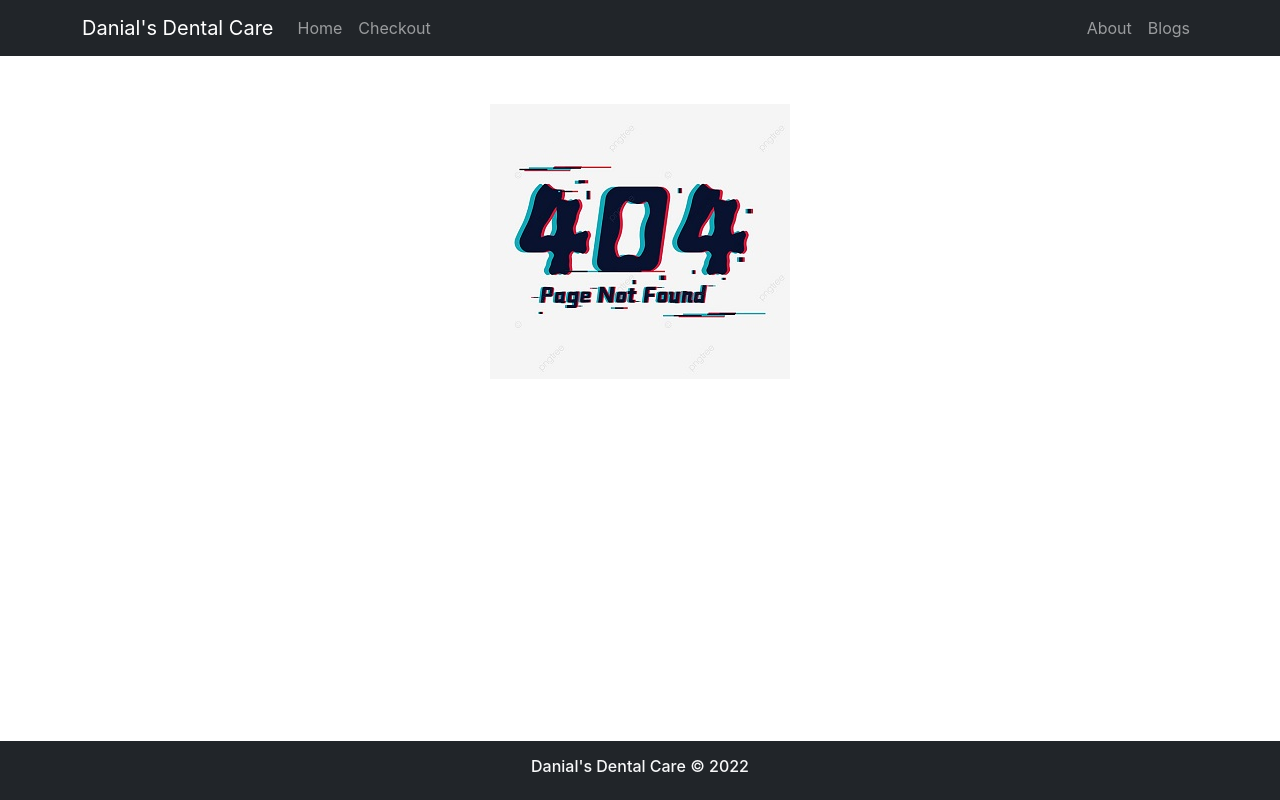
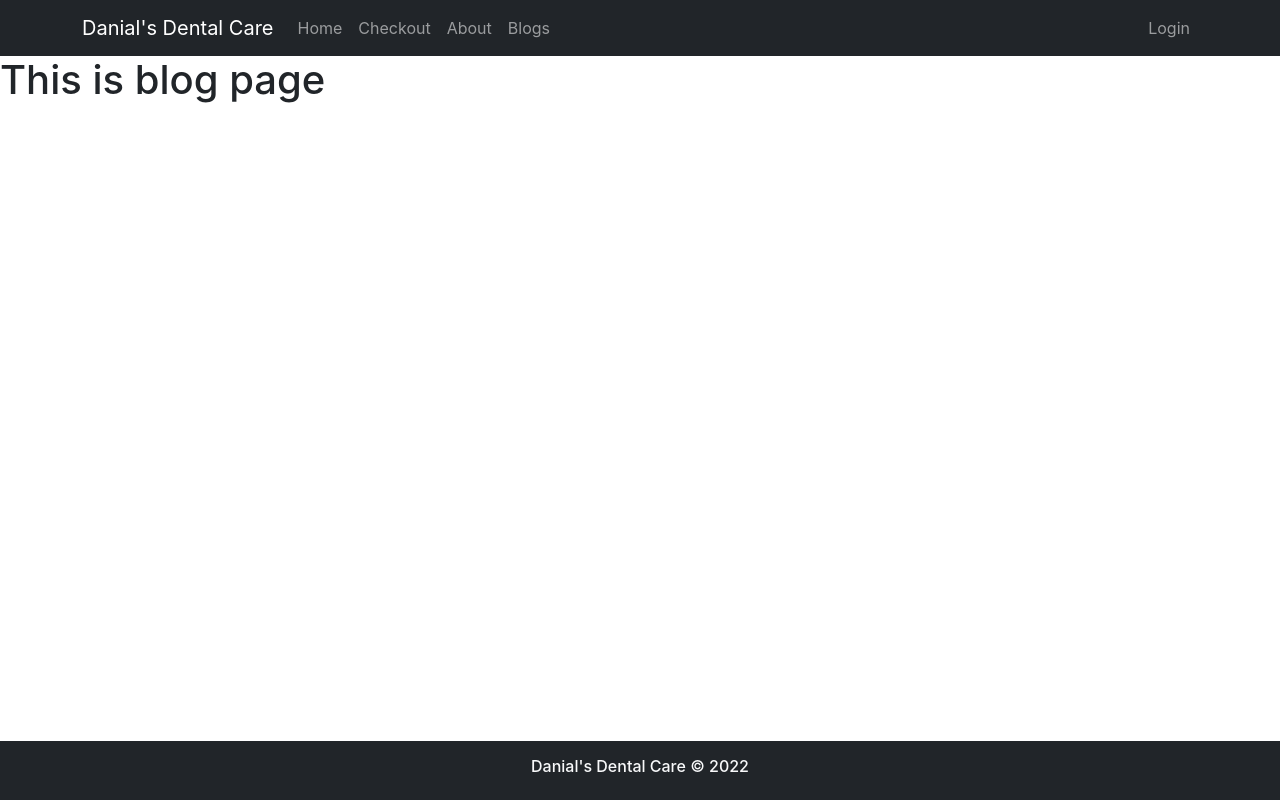
Before and after one commit to Tohidul29/Danial-s-Dental-Care, a React (Create React App) app: page /blogs in a window 1280 px wide. Built offline with nearby package versions, Linux system fonts and the light colour scheme.

Commit message:
about page done

```diff
--- a/src/App.js
+++ b/src/App.js
@@ -1,5 +1,6 @@
 import { Route, Routes } from 'react-router-dom';
-import './App.css';
+import About from './Component/About/About';
+import Blogs from './Component/Blogs/Blogs';
 import Footer from './Component/Footer/Footer';
 import Header from './Component/Header/Header';
 import Home from './Component/Home/Home/Home';
@@ -10,8 +11,10 @@ function App() {
     <div>
       <Header></Header>
       <Routes>
-       <Route path='/' element={<Home></Home>}></Route>
-       <Route path='*' element={<NotFound></NotFound>}></Route>
+        <Route path='/' element={<Home></Home>}></Route>
+        <Route path='/about' element={<About></About>}></Route>
+        <Route path='/blogs' element={<Blogs></Blogs>}></Route>
+        <Route path='*' element={<NotFound></NotFound>}></Route>
       </Routes>
       <Footer></Footer>
     </div>
--- /dev/null
+++ b/src/Component/Blogs/Blogs.js
@@ -0,0 +1,11 @@
+import React from 'react';
+
+const Blogs = () => {
+    return (
+        <div>
+            <h1>This is blog page</h1>
+        </div>
+    );
+};
+
+export default Blogs;
--- a/src/Component/Header/Header.js
+++ b/src/Component/Header/Header.js
@@ -1,20 +1,22 @@
 import React from 'react';
 import { Container, Nav, Navbar } from 'react-bootstrap';
+import { Link } from 'react-router-dom';
 
 const Header = () => {
     return (
         <Navbar collapseOnSelect expand="lg" bg="dark" variant="dark" sticky='top'>
             <Container>
-                <Navbar.Brand href="#home">Danial's Dental Care</Navbar.Brand>
+                <Navbar.Brand as={Link} to='/'>Danial's Dental Care</Navbar.Brand>
                 <Navbar.Toggle aria-controls="responsive-navbar-nav" />
                 <Navbar.Collapse id="responsive-navbar-nav">
                     <Nav className="me-auto">
-                        <Nav.Link href="#features">Home</Nav.Link>
-                        <Nav.Link href="#pricing">Checkout</Nav.Link>
+                        <Nav.Link as={Link} to='/'>Home</Nav.Link>
+                        <Nav.Link as={Link} to='/'>Checkout</Nav.Link>
+                        <Nav.Link as={Link} to='/about'>About</Nav.Link>
+                        <Nav.Link as={Link} to='/blogs'>Blogs</Nav.Link>
                     </Nav>
                     <Nav>
-                        <Nav.Link href="#deets">About</Nav.Link>
-                        <Nav.Link href="#deets">Blogs</Nav.Link>
+                        <Nav.Link as={Link} to='/login'>Login</Nav.Link>
                     </Nav>
                 </Navbar.Collapse>
             </Container>
```
Also changed, not shown: src/Component/About/About.js (added, +17 -0 lines), src/Component/images/me/Tohidul.JPG (added).
